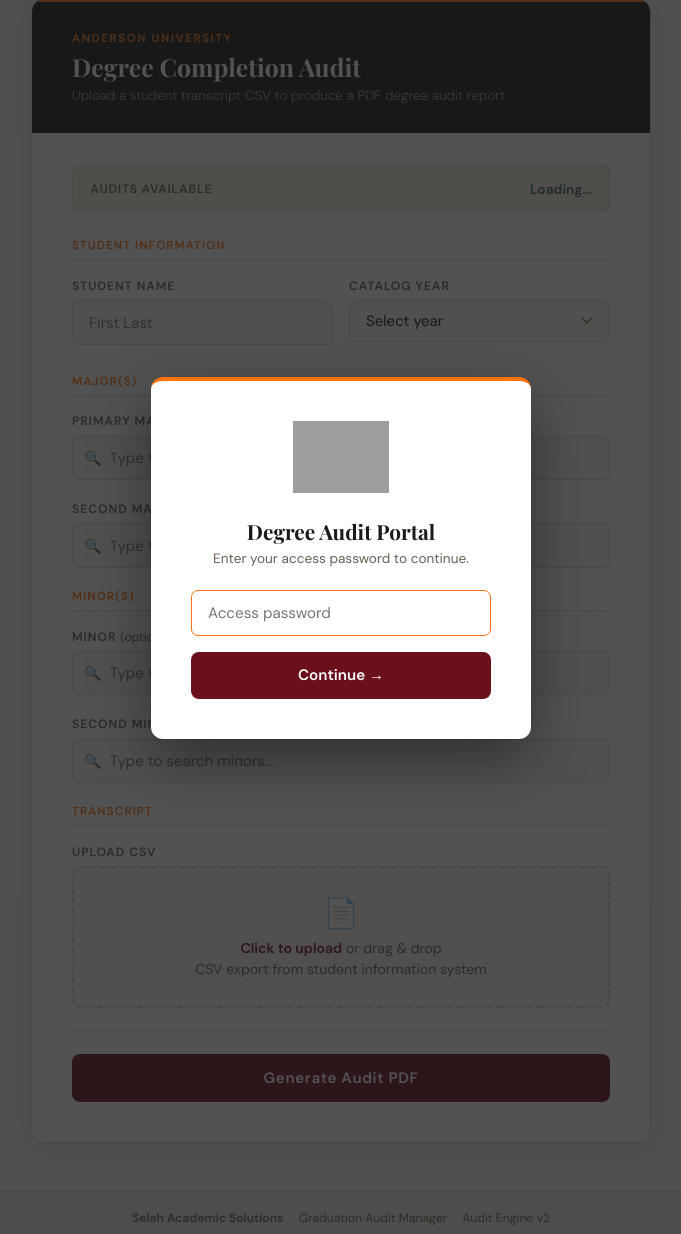
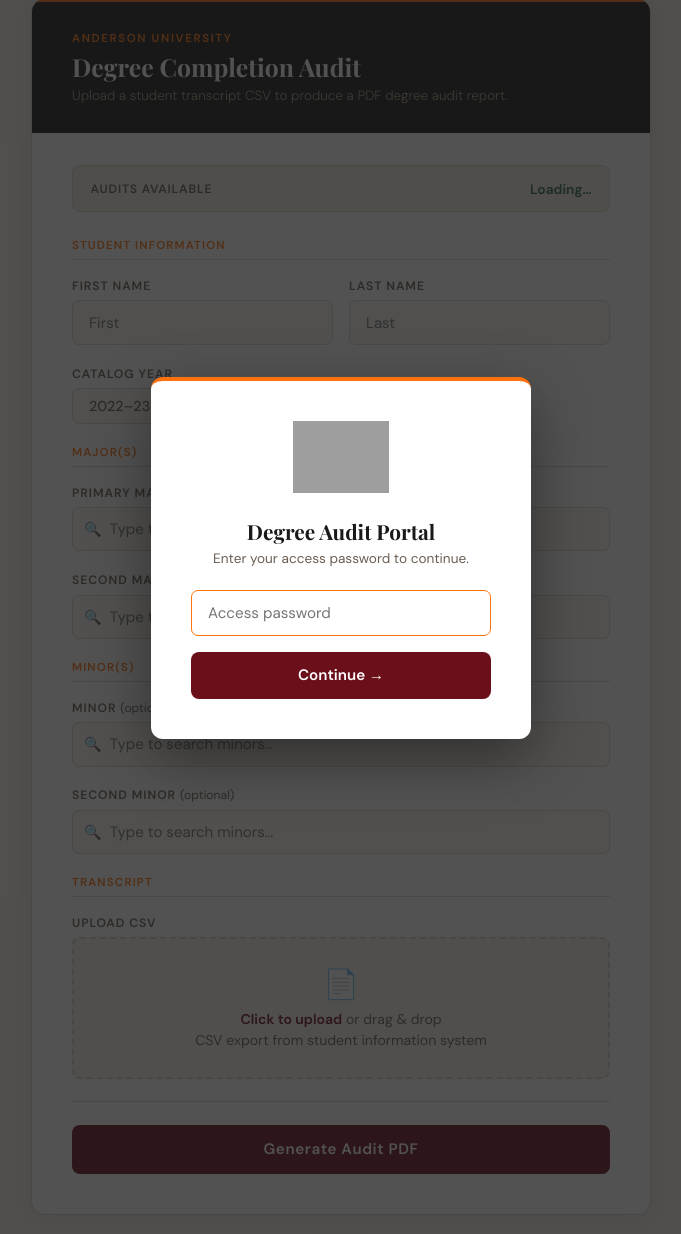
Before and after one commit to jamesnewton-cmd/au-degree-audit-app, a FastAPI app: page / in a window 1280 px wide. Shown: the part 118-1352 px from the top of the page, without its empty margins (299-980 px from the left). Run offline with FastAPI, Linux system fonts and the light colour scheme; grey boxes are pictures that could not be loaded.

Commit message:
Split name fields, radio year, footer color

```diff
--- a/templates/index.html
+++ b/templates/index.html
@@ -157,6 +157,36 @@
   }
   .field-row { display: grid; grid-template-columns: 1fr 1fr; gap: 1rem; }
 
+  /* RADIO BUTTONS */
+  .radio-group {
+    display: flex; gap: 0.6rem; flex-wrap: wrap;
+  }
+  .radio-option {
+    display: flex; align-items: center;
+    cursor: pointer; margin: 0;
+    text-transform: none; letter-spacing: 0; font-weight: 400;
+    font-size: 0.94rem; color: var(--text);
+  }
+  .radio-option input[type="radio"] { display: none; }
+  .radio-option span {
+    padding: 0.5rem 1rem;
+    border: 1.5px solid var(--border);
+    border-radius: 7px;
+    background: var(--cream);
+    font-family: 'DM Sans', sans-serif;
+    font-size: 0.9rem; font-weight: 500;
+    color: var(--muted);
+    transition: all 0.18s; white-space: nowrap;
+  }
+  .radio-option input[type="radio"]:checked + span {
+    background: var(--maroon); color: #fff;
+    border-color: var(--maroon);
+    font-weight: 600;
+  }
+  .radio-option:hover span {
+    border-color: var(--orange); color: var(--text);
+  }
+
   /* AUTOCOMPLETE */
   .ac-wrap { position: relative; }
   .ac-wrap input[type="text"] { padding-left: 2.3rem; }
@@ -250,6 +280,12 @@
     text-align: center; padding: 1.1rem;
     font-size: 0.76rem; color: var(--muted);
     border-top: 1px solid var(--border); background: var(--cream2);
+    position: relative; overflow: hidden;
+  }
+  footer::before {
+    content: '';
+    position: absolute; bottom: 0; left: 0; right: 0; height: 3px;
+    background: linear-gradient(90deg, var(--maroon), var(--orange), var(--maroon));
   }
   footer a { color: var(--maroon); text-decoration: none; }
 </style>
@@ -318,18 +354,34 @@
         <div class="section-label">Student Information</div>
         <div class="field-row">
           <div class="field">
-            <label>Student Name</label>
-            <input type="text" name="student_name" placeholder="First Last" required autocomplete="off">
+            <label>First Name</label>
+            <input type="text" name="first_name" id="firstName" placeholder="First" required autocomplete="off">
           </div>
           <div class="field">
-            <label>Catalog Year</label>
-            <select name="catalog_year" id="yearSelect" required>
-              <option value="" disabled selected>Select year</option>
-              <option value="2022-23">2022–23</option>
-              <option value="2023-24">2023–24</option>
-              <option value="2024-25">2024–25</option>
-              <option value="2025-26">2025–26</option>
-            </select>
+            <label>Last Name</label>
+            <input type="text" name="last_name" id="lastName" placeholder="Last" required autocomplete="off">
+          </div>
+        </div>
+
+        <div class="field">
+          <label>Catalog Year</label>
+          <div class="radio-group">
+            <label class="radio-option">
+              <input type="radio" name="catalog_year" value="2022-23" id="year2022">
+              <span>2022–23</span>
+            </label>
+            <label class="radio-option">
+              <input type="radio" name="catalog_year" value="2023-24" id="year2023">
+              <span>2023–24</span>
+            </label>
+            <label class="radio-option">
+              <input type="radio" name="catalog_year" value="2024-25" id="year2024">
+              <span>2024–25</span>
+            </label>
+            <label class="radio-option">
+              <input type="radio" name="catalog_year" value="2025-26" id="year2025">
+              <span>2025–26</span>
+            </label>
           </div>
         </div>
 
@@ -449,7 +501,8 @@ let majorPrograms = {};
 let minorPrograms = {};
 
 async function loadPrograms() {
-  const year = document.getElementById('yearSelect').value || '2022-23';
+  const checkedYear = document.querySelector('input[name="catalog_year"]:checked');
+  const year = checkedYear ? checkedYear.value : '2022-23';
   try {
     const res = await fetch(`/programs/all/${year}`, { headers: { 'Authorization': getAuthHeader() } });
     if (!res.ok) return;
@@ -468,7 +521,7 @@ async function loadPrograms() {
     });
   } catch(e) {}
 }
-document.getElementById('yearSelect').addEventListener('change', loadPrograms);
+document.querySelectorAll('input[name="catalog_year"]').forEach(r => r.addEventListener('change', loadPrograms));
 
 // ── Autocomplete factory ──────────────────────────────────────────────────────
 function makeAC(inputId, dropId, tagId, hiddenId, getPool) {
@@ -566,6 +619,9 @@ document.getElementById('auditForm').addEventListener('submit', async (e) => {
 
   const form = new FormData(e.target);
   // Override major field with major1 value
+  const firstName = document.getElementById('firstName').value.trim();
+  const lastName = document.getElementById('lastName').value.trim();
+  form.set('student_name', firstName + ' ' + lastName);
   form.set('major', major1);
 
   const endpoint = FSB_KEYS.includes(major1) ? '/generate' : '/audit/non-fsb';
@@ -587,7 +643,7 @@ document.getElementById('auditForm').addEventListener('submit', async (e) => {
     const remaining = res.headers.get('X-Pulls-Remaining');
     toast('✓ Audit generated!' + (remaining ? ' ' + remaining + ' pulls remaining.' : ''));
     loadStatus();
-    document.getElementById('auditForm').reset();
+    document.getElementById('auditForm').reset(); document.querySelectorAll('.radio-option input').forEach(r => r.checked = false);
     document.getElementById('major1Val').value = '';
     document.getElementById('major1Tag').innerHTML = '';
     document.getElementById('major2Val').value = '';
```
